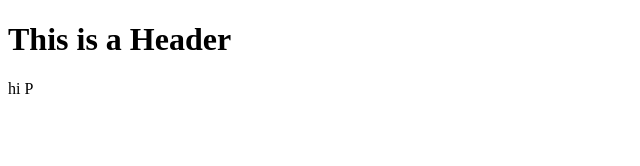
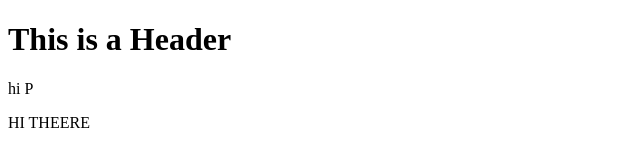
Before and after one commit to chadbaconator/git-test, a plain HTML site: page index.html in a window 1280 px wide. Shown: the full height of the page, 0-640 px from the left. Drawn offline with Linux system fonts and the light colour scheme.

Commit message:
Third commit

```diff
--- a/index.html
+++ b/index.html
@@ -3,5 +3,6 @@
     <body>
         <h1>This is a Header</h1>
         <p> hi P</p>
+        <p>HI THEERE</p>
     </body>
 </html>
```
